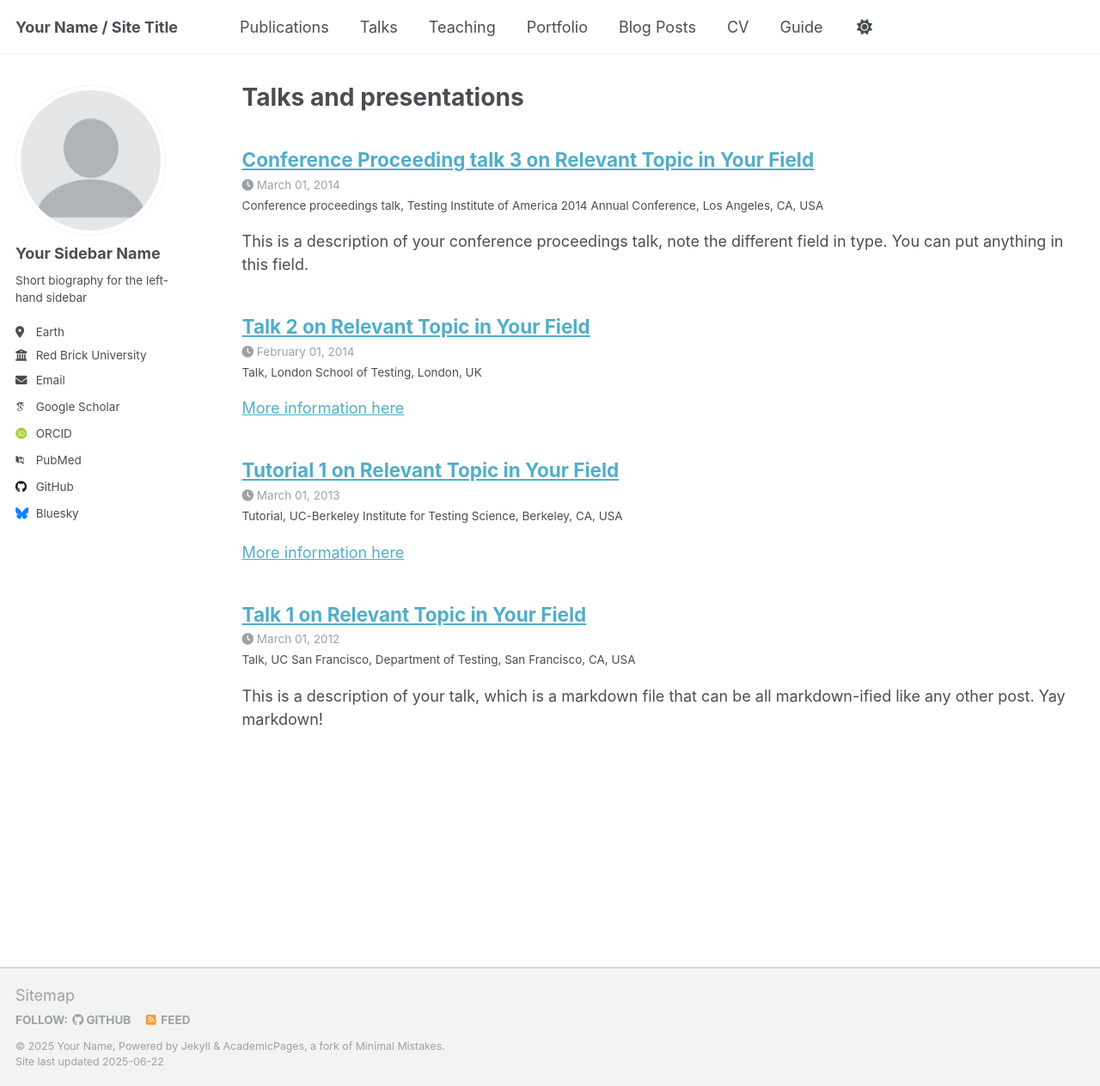
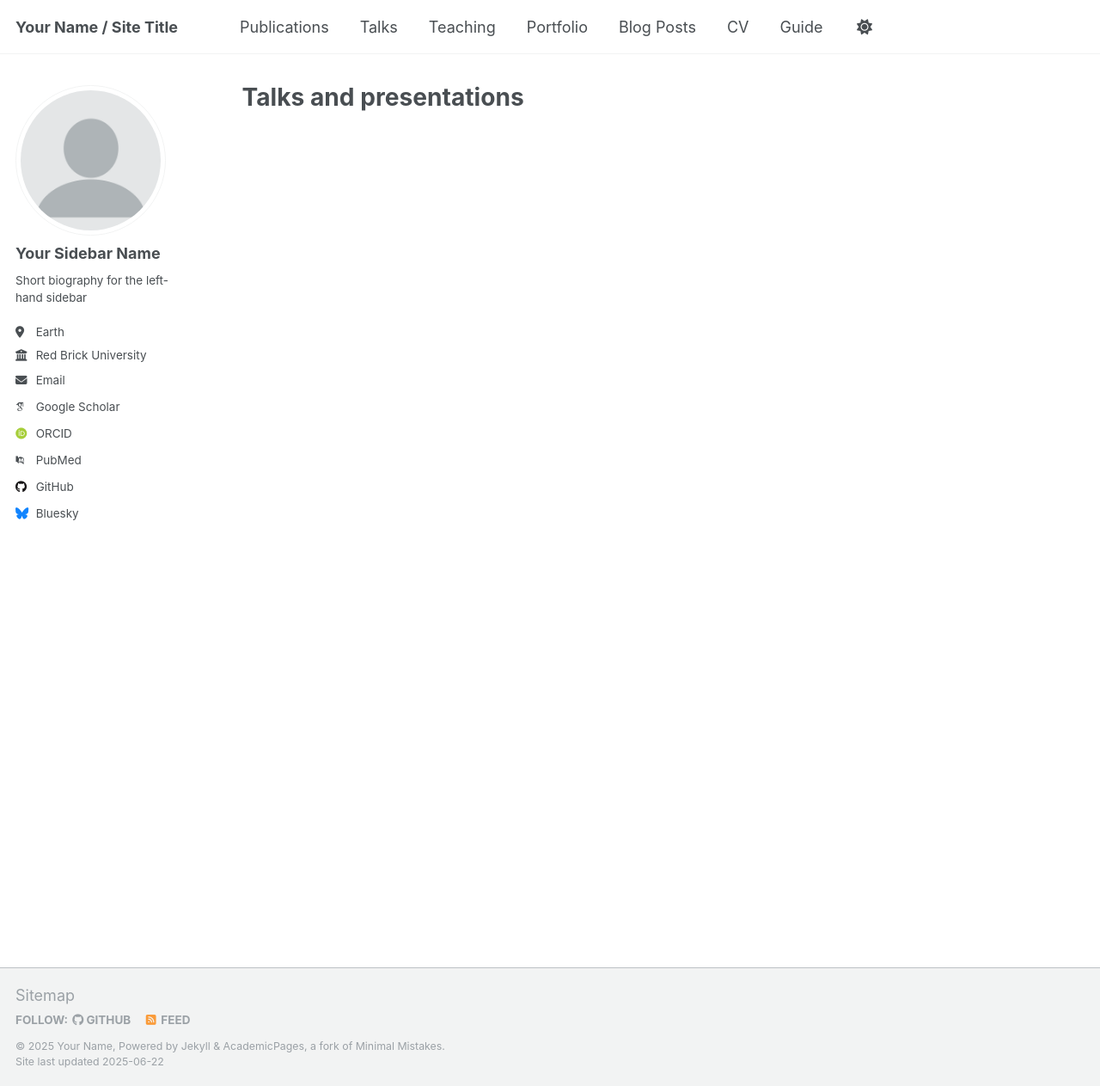
Before and after one commit to rraghavkaushik/rraghavkaushik.github.io, a Jekyll site: the page built from _pages/talks.html, in a window 1280 px wide and 1263 px high. Shown: the whole window at 86% size. Built offline with Jekyll 4.4.1, drawn with Linux system fonts in a browser that asks for light colours; some web fonts are replaced.

Commit message:
Fix details

```diff
--- a/_pages/publications.html
+++ b/_pages/publications.html
@@ -6,7 +6,9 @@ author_profile: true
 ---
 
 {% if site.author.googlescholar %}
-  <div class="wordwrap">You can also find my articles on <a href="https://scholar.google.com/citations?user=FpgHml8AAAAJ&hl=en">my Google Scholar profile</a>.</div>
+  <div class="wordwrap">You can also find my articles on <a href="https://scholar.google.com/citations?user=FpgHml8AAAAJ&hl=en">my Google Scholar profile</a>.
+
+  My papers are currently under review at NeurIPS and EMNLP.</div>
 {% endif %}
 
 {% include base_path %}
--- a/_talks/2012-03-01-talk-1.md
+++ /dev/null
@@ -1,11 +0,0 @@
----
-title: "Talk 1 on Relevant Topic in Your Field"
-collection: talks
-type: "Talk"
-permalink: /talks/2012-03-01-talk-1
-venue: "UC San Francisco, Department of Testing"
-date: 2012-03-01
-location: "San Francisco, CA, USA"
----
-
-This is a description of your talk, which is a markdown file that can be all markdown-ified like any other post. Yay markdown!
--- a/_talks/2013-03-01-tutorial-1.md
+++ /dev/null
@@ -1,13 +0,0 @@
----
-title: "Tutorial 1 on Relevant Topic in Your Field"
-collection: talks
-type: "Tutorial"
-permalink: /talks/2013-03-01-tutorial-1
-venue: "UC-Berkeley Institute for Testing Science"
-date: 2013-03-01
-location: "Berkeley, CA, USA"
----
-
-[More information here](http://exampleurl.com)
-
-This is a description of your tutorial, note the different field in type. This is a markdown files that can be all markdown-ified like any other post. Yay markdown!
--- a/_talks/2014-02-01-talk-2.md
+++ /dev/null
@@ -1,13 +0,0 @@
----
-title: "Talk 2 on Relevant Topic in Your Field"
-collection: talks
-type: "Talk"
-permalink: /talks/2014-02-01-talk-2
-venue: "London School of Testing"
-date: 2014-02-01
-location: "London, UK"
----
-
-[More information here](http://example2.com)
-
-This is a description of your talk, which is a markdown files that can be all markdown-ified like any other post. Yay markdown!
--- a/_talks/2014-03-01-talk-3.md
+++ /dev/null
@@ -1,11 +0,0 @@
----
-title: "Conference Proceeding talk 3 on Relevant Topic in Your Field"
-collection: talks
-type: "Conference proceedings talk"
-permalink: /talks/2014-03-01-talk-3
-venue: "Testing Institute of America 2014 Annual Conference"
-date: 2014-03-01
-location: "Los Angeles, CA, USA"
----
-
-This is a description of your conference proceedings talk, note the different field in type. You can put anything in this field.
```
Also changed, not shown: _pages/about.md (+3 -3 lines), _teaching/2014-spring-teaching-1.md (deleted, +0 -20 lines), _teaching/2015-spring-teaching-2.md (deleted, +0 -20 lines).
